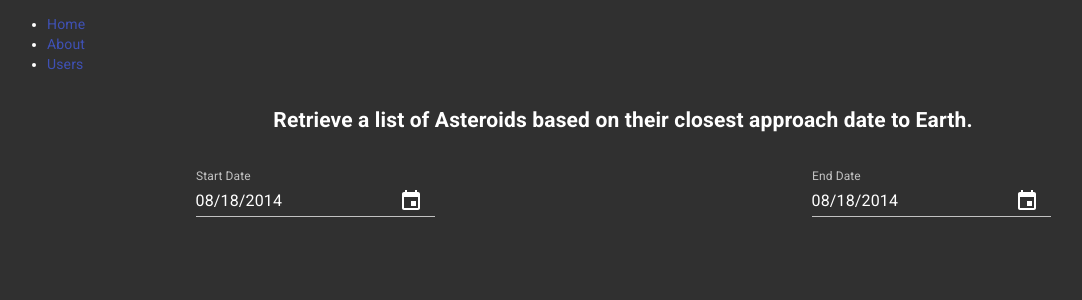
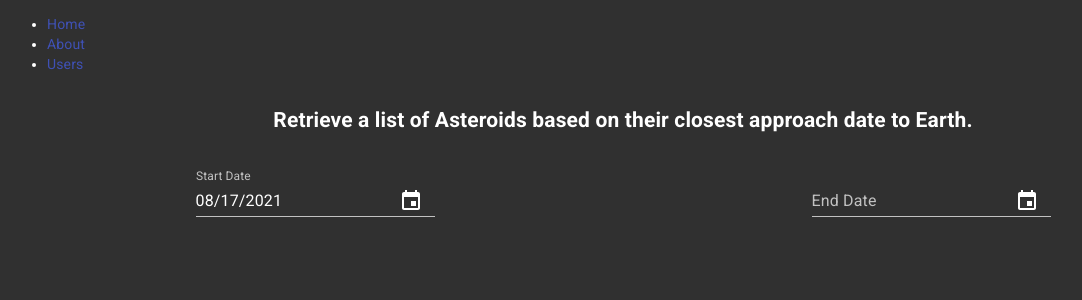
Before and after one commit to NeekPizza/asteroid-neo, a React (Create React App) app: page / in a window 1280 px wide. Shown: the top 300 px of the page, without its empty margins (17-1099 px from the left). Built offline with nearby package versions, Linux system fonts and the light colour scheme.

Commit message:
abstract datepicker to its own component

```diff
--- a/src/components/Home/index.tsx
+++ b/src/components/Home/index.tsx
@@ -1,58 +1,43 @@
 import { useState } from "react";
-import "date-fns";
-import DateFnsUtils from "@date-io/date-fns";
 import Grid from "@material-ui/core/Grid";
-import { useTheme } from "@material-ui/core/styles";
-import {
-  MuiPickersUtilsProvider,
-  KeyboardDatePicker,
-} from "@material-ui/pickers";
+import DatePicker from "components/UI/DatePicker";
 
 const Home = () => {
-  const [selectedDate, setSelectedDate] = useState<Date | null>(
-    new Date("2014-08-18T21:11:54")
+  const [selectedStartDate, setSelectedStartDate] = useState<Date | null>(
+    new Date()
   );
-  const handleDateChange = (date: Date | null) => {
-    setSelectedDate(date);
+  const [selectedEndDate, setSelectedEndDate] = useState<Date | null>(null);
+
+  const handleStartDateChange = (date: Date | null) => {
+    setSelectedStartDate(date);
   };
-  const theme = useTheme();
-  console.log(theme);
+
+  const handleEndDateChange = (date: Date | null) => {
+    setSelectedEndDate(date);
+  };
+
+  console.log(selectedStartDate, selectedEndDate);
+
   return (
     <Grid container justifyContent='center'>
       <h2>
         Retrieve a list of Asteroids based on their closest approach date to
         Earth.
       </h2>
-      <MuiPickersUtilsProvider utils={DateFnsUtils}>
       <Grid container justifyContent='space-around'>
-          <KeyboardDatePicker
-            disableToolbar
-            variant='inline'
-            format='MM/dd/yyyy'
-            margin='normal'
-            id='date-picker-inline'
+        <DatePicker
+          id='start-date'
           label='Start Date'
-            value={selectedDate}
-            onChange={handleDateChange}
-            KeyboardButtonProps={{
-              "aria-label": "change date",
-            }}
+          value={selectedStartDate}
+          handleChange={handleStartDateChange}
         />
-          <KeyboardDatePicker
-            disableToolbar
-            variant='inline'
-            format='MM/dd/yyyy'
-            margin='normal'
-            id='date-picker-inline'
+        <DatePicker
+          id='end-date'
           label='End Date'
-            value={selectedDate}
-            onChange={handleDateChange}
-            KeyboardButtonProps={{
-              "aria-label": "change date",
-            }}
+          value={selectedEndDate}
+          handleChange={handleEndDateChange}
         />
       </Grid>
-      </MuiPickersUtilsProvider>
     </Grid>
   );
 };
--- /dev/null
+++ b/src/components/UI/DatePicker/index.tsx
@@ -0,0 +1,33 @@
+import "date-fns";
+import DateFnsUtils from "@date-io/date-fns";
+import {
+  MuiPickersUtilsProvider,
+  KeyboardDatePicker,
+} from "@material-ui/pickers";
+
+interface Props {
+  id: string;
+  label: string;
+  value: Date | null;
+  handleChange: (date: Date | null) => void;
+}
+
+const DatePicker = ({ id, label, value, handleChange }: Props) => (
+  <MuiPickersUtilsProvider utils={DateFnsUtils}>
+    <KeyboardDatePicker
+      disableToolbar
+      variant='inline'
+      format='MM/dd/yyyy'
+      margin='normal'
+      id={id}
+      label={label}
+      value={value}
+      onChange={handleChange}
+      KeyboardButtonProps={{
+        "aria-label": "change date",
+      }}
+    />
+  </MuiPickersUtilsProvider>
+);
+
+export default DatePicker;
```
Lines whose indentation alone changed are shown as unchanged.
